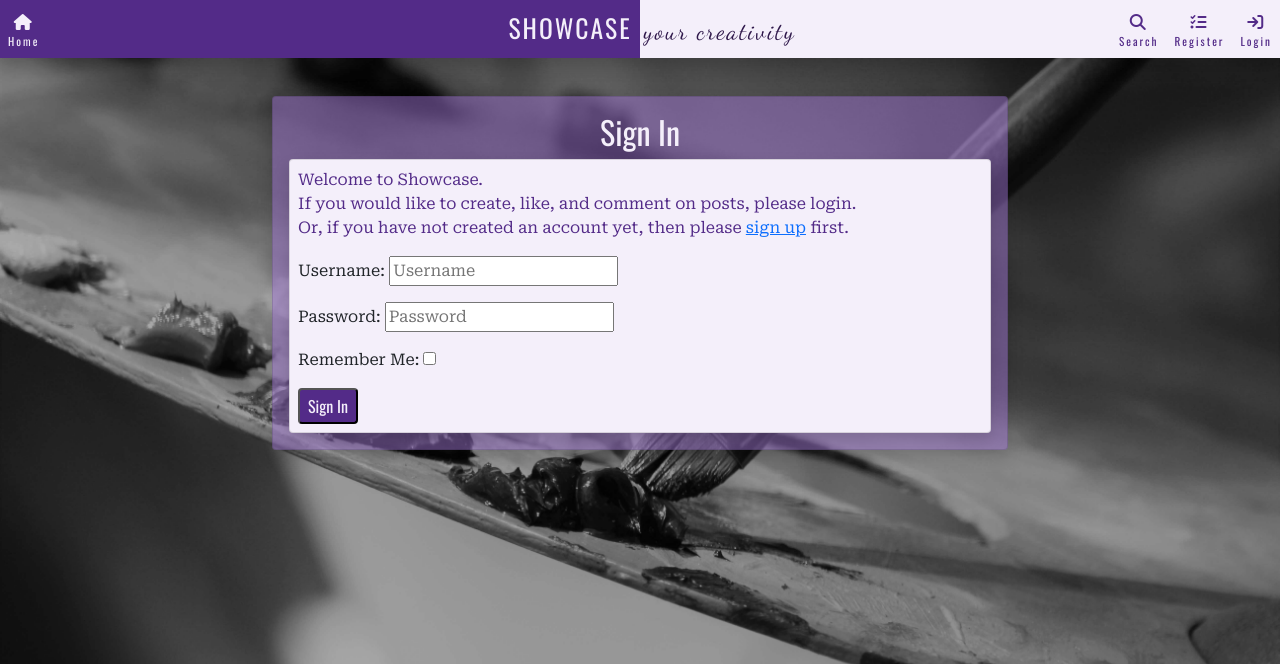
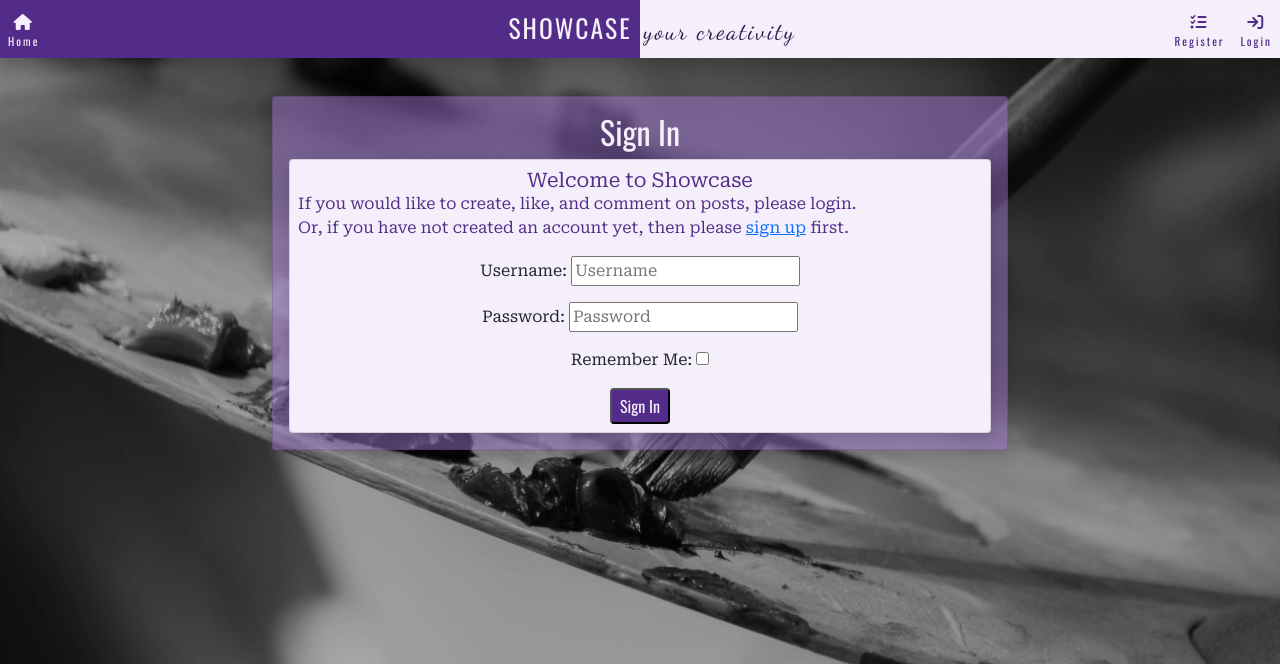
Before and after one commit to mwarddev/showcase, a Django app: a page that uses templates/base.html in a window 1280 px wide. Shown: the top 664 px of the page. Run offline with Django 3.2, Linux system fonts and the light colour scheme; some libraries are stand-ins or nearby versions.

```diff
--- a/templates/account/login.html
+++ b/templates/account/login.html
@@ -16,13 +16,13 @@
             <div class="col">
               <div class="card shadow bg-off-white p-2">
 
-                <p class="purple-3 card-text mb-0">{% blocktrans %}Welcome to Showcase.{% endblocktrans %}</p>
+                <h5 class="purple-3 card-text mb-0 text-center">{% blocktrans %}Welcome to Showcase{% endblocktrans %}</h5>
                 <p class="purple-3 card-text mb-0">{% blocktrans %}If you would like to create, like, and comment on posts, please login.{% endblocktrans %}</p>
                 <p class="purple-3 card-text">{% blocktrans %}Or, if you have not created an account yet, then please
                   <a href="{{ signup_url }}">sign up</a> first.{% endblocktrans %}</p>
 
 
-                <form class="login" method="POST" action="{% url 'account_login' %}">
+                <form class="login text-center" method="POST" action="{% url 'account_login' %}">
                   {% csrf_token %}
                   {{ form.as_p }}
                   {% if redirect_field_value %}
--- a/templates/account/logout.html
+++ b/templates/account/logout.html
@@ -14,7 +14,7 @@
           <h2 class="oswald-title card-title off-white">{% trans "Sign Out" %}</h2>
           <div class="row">
             <div class="col">.
-              <div class="card shadow bg-off-white p-2">
+              <div class="card shadow bg-off-white p-2 text-center">
 
                 <p class="purple-3 card-text">{% trans 'Are you sure you want to sign out?' %}</p>
 
--- a/templates/base.html
+++ b/templates/base.html
@@ -62,11 +62,6 @@
                         creativity</span></a>
             </div>
             <ul class="navbar-nav py-0 dark justify-content-end">
-                <li class="nav-item">
-                    <a class="nav-link py-0 ps-0" href="#"><i class="fa-solid fa-magnifying-glass"></i>
-                        <p class="icon-name d-none d-sm-block">Search</p>
-                    </a>
-                </li>
                 {% if user.is_authenticated %}
                 <li class="nav-item">
                     <a class="nav-link py-0" href="{% url 'account_logout' %}"><i
```
Also changed, not shown: home/templates/home/index.html (+1 -23 lines).
